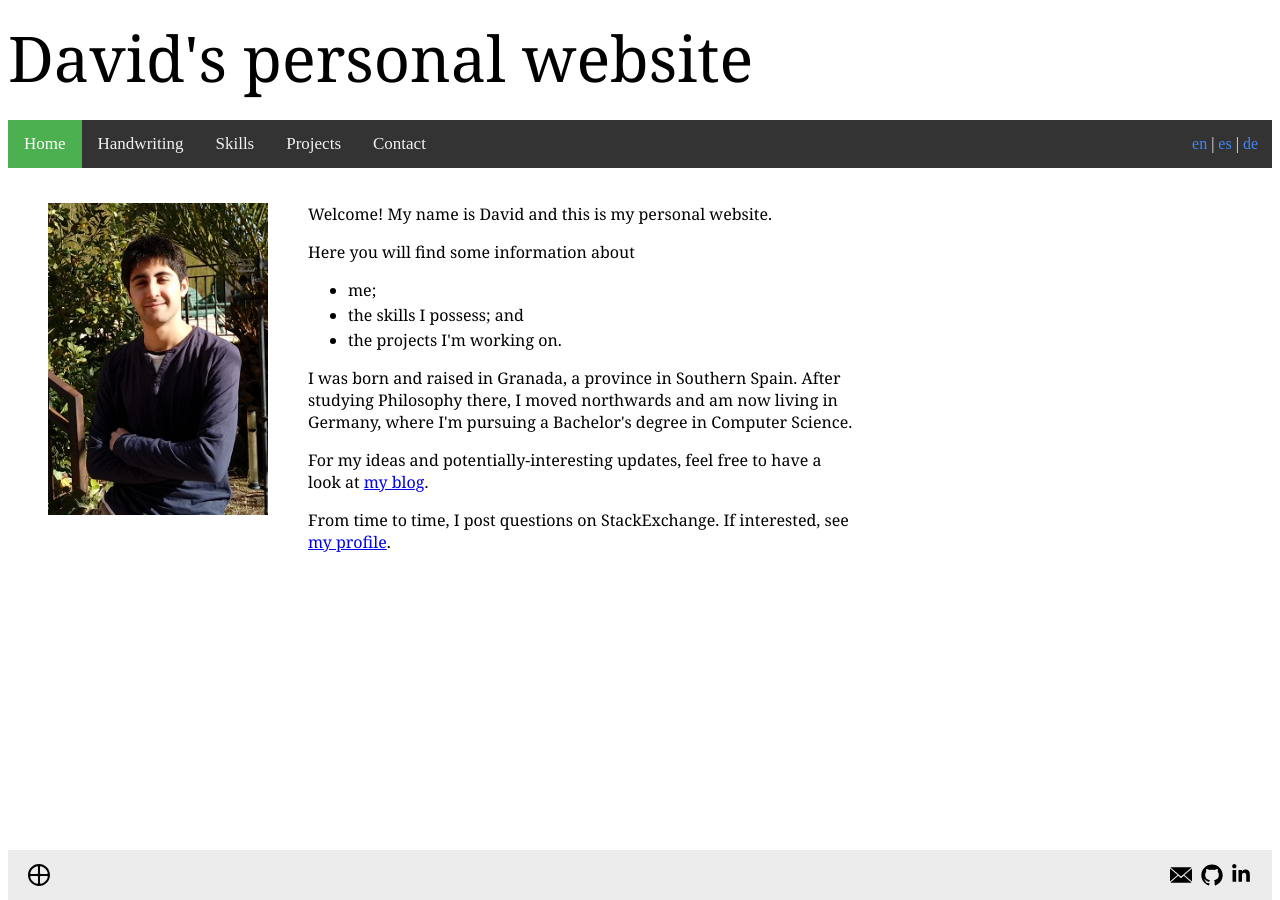
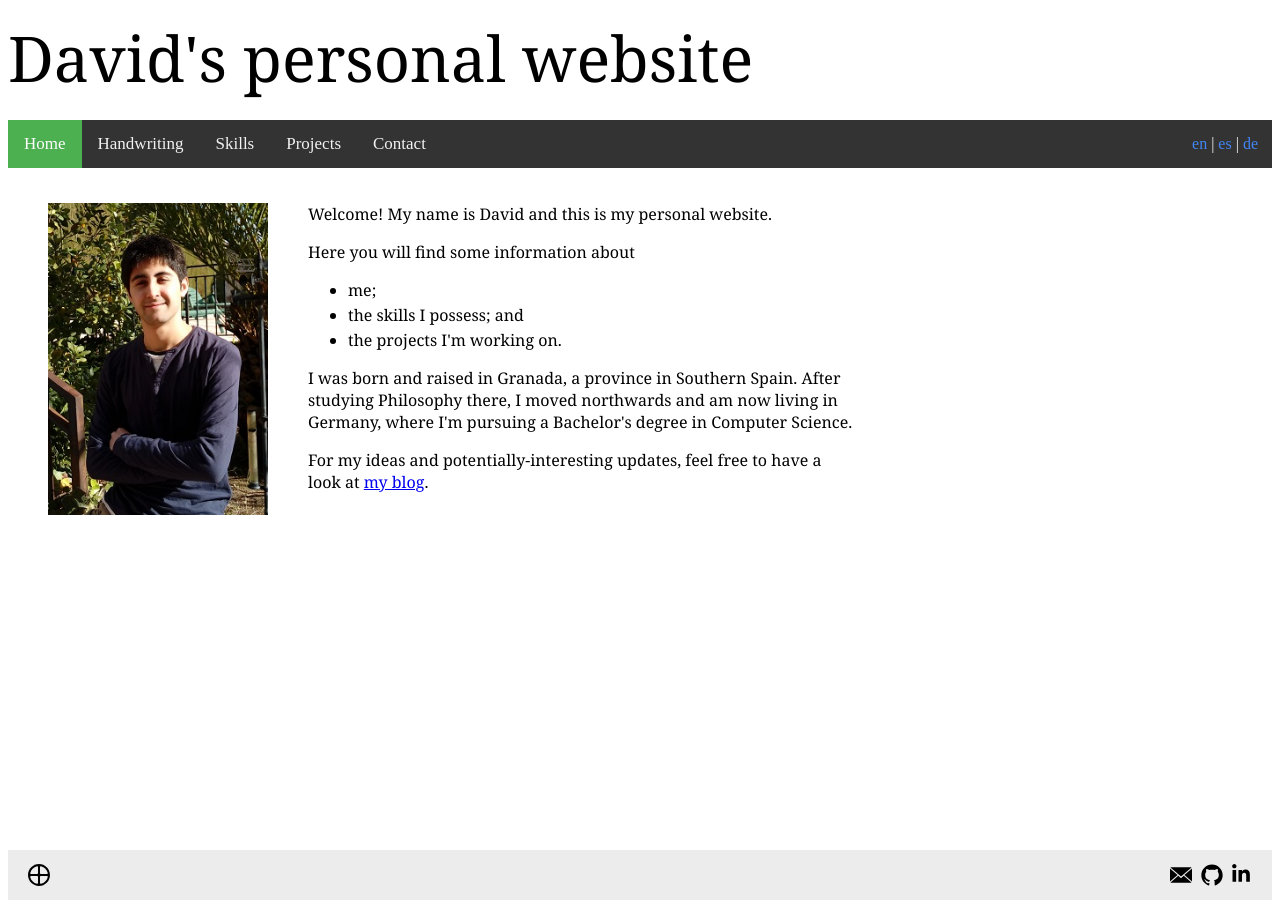
Before and after one commit to kalrish/website, a Jekyll site: the page built from en/home.html, in a window 1280 px wide. Built offline with Jekyll 4.4.1, drawn with Linux system fonts in a browser that asks for light colours.

Commit message:
Remove link to my StackExchange profile from the English home page

```diff
--- a/en/home.html
+++ b/en/home.html
@@ -14,5 +14,4 @@ css: home
 	</ul>
 	<p>I was born and raised in Granada, a province in Southern Spain. After studying Philosophy there, I moved northwards and am now living in Germany, where I'm pursuing a Bachelor's degree in Computer Science.</p>
 	<p>For my ideas and potentially-interesting updates, feel free to have a look at <a href="/blog/{{ page.lang }}/home">my blog</a>.</p>
-	<p>From time to time, I post questions on StackExchange. If interested, see <a href="https://stackexchange.com/users/2541780/kalrish">my profile</a>.</p>
 </div>
```
